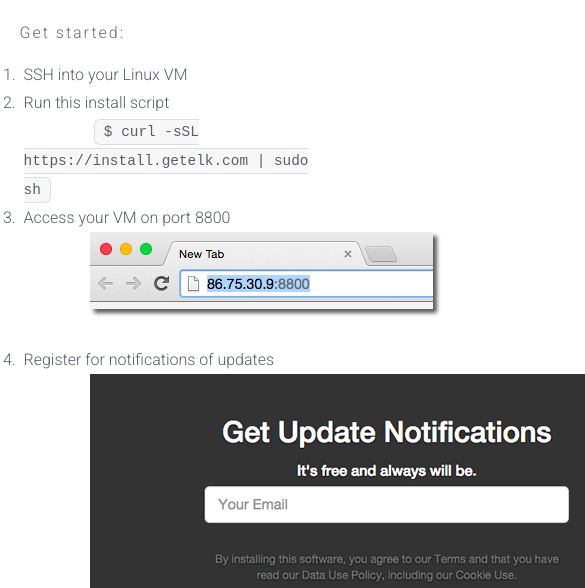
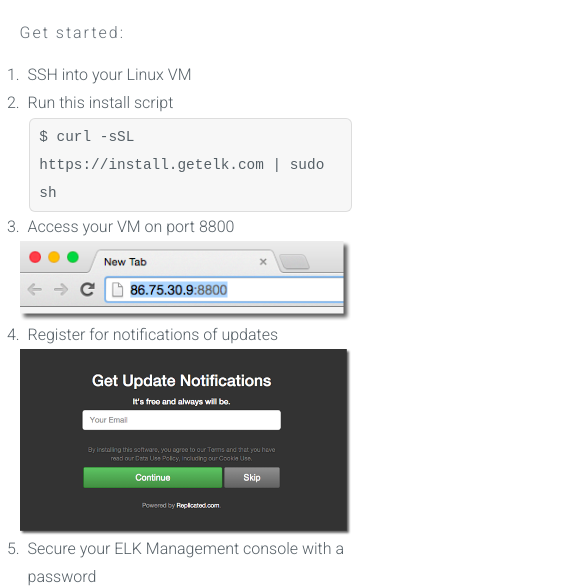
Before and after one commit to getelk/www, a plain HTML site: page index.html in a window 390 px wide. Shown: the part 483-1071 px from the top of the page, 585 px wide, since content can reach past the window. Drawn offline with Linux system fonts and the light colour scheme.

Commit message:
mobile optimized images

```diff
--- a/css/style-medium.css
+++ b/css/style-medium.css
@@ -36,6 +36,13 @@
 
 		#banner .button {
 			min-width: 0;
+		}
+		code {
+			margin: 2em;
+		}
+
+		img.steps {
+			margin: 0em;
 		}
 
 /* Layers */
--- a/css/style-small.css
+++ b/css/style-small.css
@@ -25,6 +25,17 @@
 		line-height: 1.5em;
 	}
 
+	code {
+		margin: 0.1em;
+		display: block;
+		width: 100%;
+	}
+
+	img.steps {
+		margin: 0em;
+		display: block;
+		width: 100%;
+	}
 /* Section/Article */
 
 	header.major {
--- a/css/style-xsmall.css
+++ b/css/style-xsmall.css
@@ -12,6 +12,17 @@
 
 	body, input, select, textarea {
 		font-size: 12pt;
+	}
+	code {
+		margin: 0.1em;
+		display: block;
+		width: 100%;
+	}
+
+	img.steps {
+		margin: 0em;
+		display: block;
+		width: 100%;
 	}
 
 /* List */
--- a/css/style.css
+++ b/css/style.css
@@ -117,7 +117,7 @@
 		border: solid 1px rgba(144, 144, 144, 0.25);
 		font-family: "Courier New", monospace;
 		font-size: 0.9em;
-		margin: 0 0.25em;
+		margin: 4em;
 		padding: 0.25em 0.65em;
 	}
 
@@ -484,6 +484,10 @@
 				width: 100%;
 			}
 
+		img.steps {
+			margin: 1em;
+		}
+
 /* List */
 
 	ol {
@@ -494,6 +498,7 @@
 
 		ol li {
 			padding-left: 0.25em;
+			margin-left: 0.25em;
 		}
 
 	ul {
--- a/index.html
+++ b/index.html
@@ -49,18 +49,18 @@
 			      <ol>
 			        <li>SSH into your Linux VM</li>
 			        <li>Run this install script
-			          <br /><code style="margin: 70px">$ curl -sSL https://install.getelk.com | sudo sh</code>
+			          <br /><code>$ curl -sSL https://install.getelk.com | sudo sh</code>
 			        </li>
 			        <li>Access your VM on port 8800</li>
-			          <img style="margin: 0px 20px 20px 70px" src="images/port8800.png"/>
+			          <img class="steps" src="images/port8800.png"/>
 			        <li>Register for notifications of updates</li>
-			          <img style="margin: 0px 70px" src="images/notifications.png"/>
+			          <img class="steps" src="images/notifications.png"/>
 			        <li>Secure your ELK Management console with a password</li>
-			          <img style="margin: 0px 70px" src="images/secure.png"/>
+			          <img class="steps" src="images/secure.png"/>
 			        <li>Configure your ELK instance and click "Save"</li>
-			          <img style="margin: 0px 70px" src="images/settings.png"/>
+			          <img class="steps" src="images/settings.png"/>
 			        <li>Visit the hostname you provided to access ELK</li>
-			          <img style="margin: 0px 70px" src="images/access.png"/>
+			          <img class="steps" src="images/access.png"/>
 			      </ol>
 					</div>
 				</div>
```
